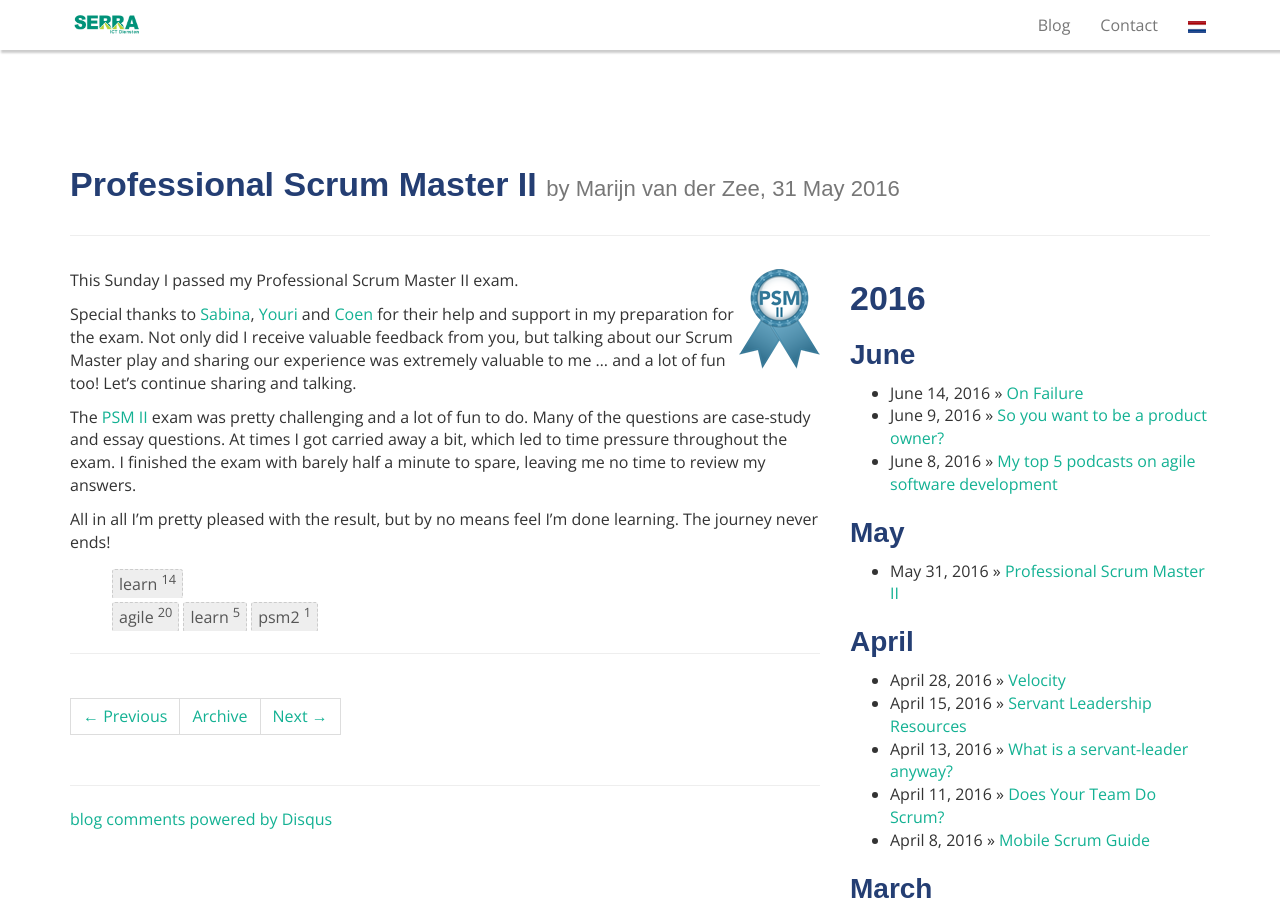
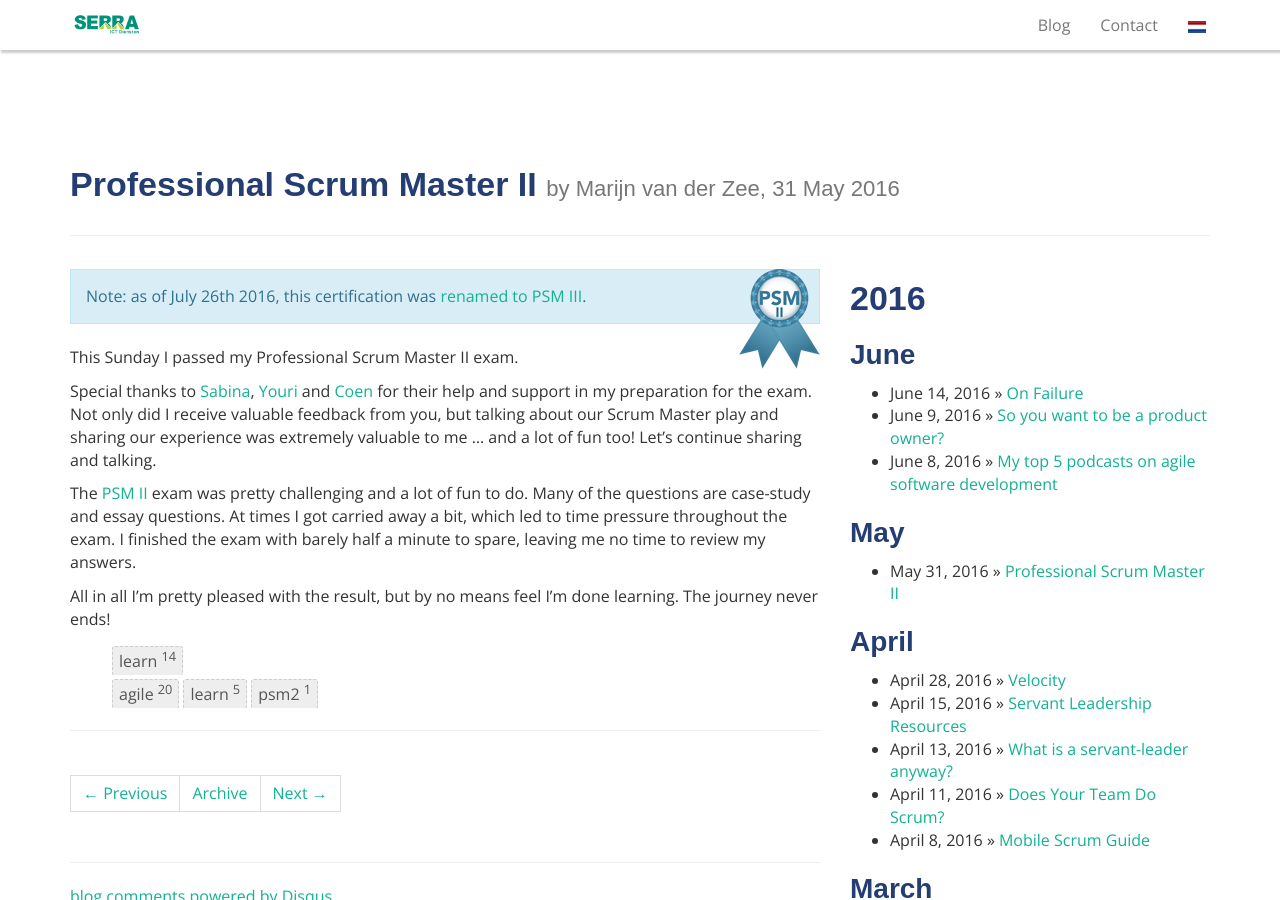
Before and after one commit to serraict/serraict.github.io, a Jekyll site: the page built from _posts/learn/2016-05-31-psm2-exam.md, in a window 1280 px wide and 900 px high. Built offline with Jekyll 4.4.1, drawn with Linux system fonts in a browser that asks for light colours; nearby versions of some CDN libraries; some web fonts are replaced; comment, search, counter and statistics services are not loaded.

Commit message:
Update PSM II en III certificates

```diff
--- a/_posts/learn/2016-05-31-psm2-exam.md
+++ b/_posts/learn/2016-05-31-psm2-exam.md
@@ -10,6 +10,10 @@
 <img src="{{ site_url }}/assets/img/blog/PSMII.png"
      class="pull-right"
      alt="PSMII Badge">
+
+<div class="alert alert-info">
+Note: as of July 26th 2016, this certification was <a href="https://blog.scrum.org/introducing-new-psm-assessment-family/">renamed to PSM III</a>.
+</div>
 
 This Sunday I passed my Professional Scrum Master II exam.
 
```
Also changed, not shown: _posts/learn/2016-02-10-psp-exam.md (+4 -0 lines), assets/img/PSMI.png.
